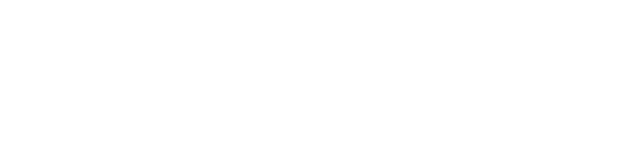
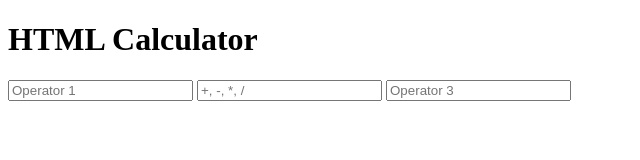
Before and after one commit to luchoibarra/calculator-js, a plain HTML site: page index.html in a window 1280 px wide. Shown: the whole page, without its empty margins (0-640 px from the left). Drawn offline with Linux system fonts and the light colour scheme.

Commit message:
adding js and css files

```diff
--- a/index.html
+++ b/index.html
@@ -4,15 +4,15 @@
     <meta charset="UTF-8">
     <meta http-equiv="X-UA-Compatible" content="IE=edge">
     <meta name="viewport" content="width=device-width, initial-scale=1.0">
-    <title>Calculadora HTML</title>
-    <style>
-        body{
-            font-family: sans-serif;
-            text-align: center;
-        }
-    </style>
+    <title>Calculator</title>
+    <link rel="stylesheet" src="style.css">
+    <script src="script.js" defer></script>
+
 </head>
 <body>
-
+    <h1>HTML Calculator</h1>
+    <input type="text" id="op1" placeholder="Operator 1">
+    <input type="text" id="operator" placeholder="+, -, *, /">
+    <input type="text" id="op2" placeholder="Operator 3">
 </body>
 </html>
--- /dev/null
+++ b/style.css
@@ -0,0 +1,4 @@
+body{
+    font-family: sans-serif;
+    text-align: center;
+}
```
Also changed, not shown: script.js (added).
